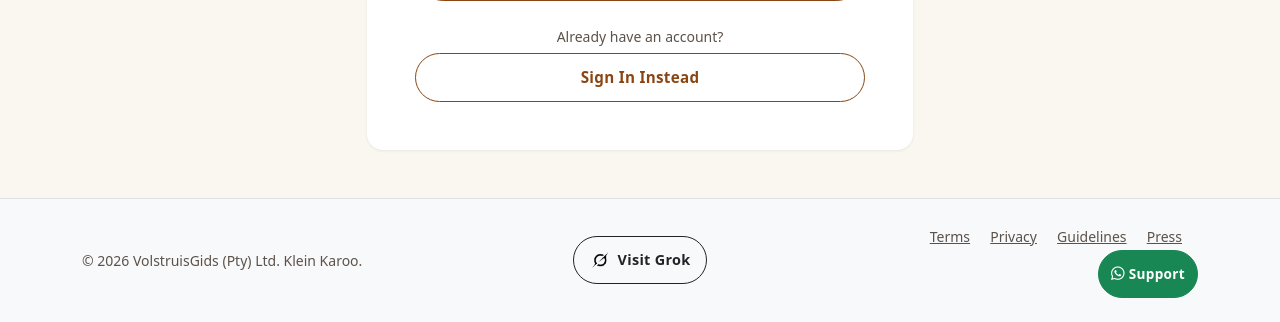
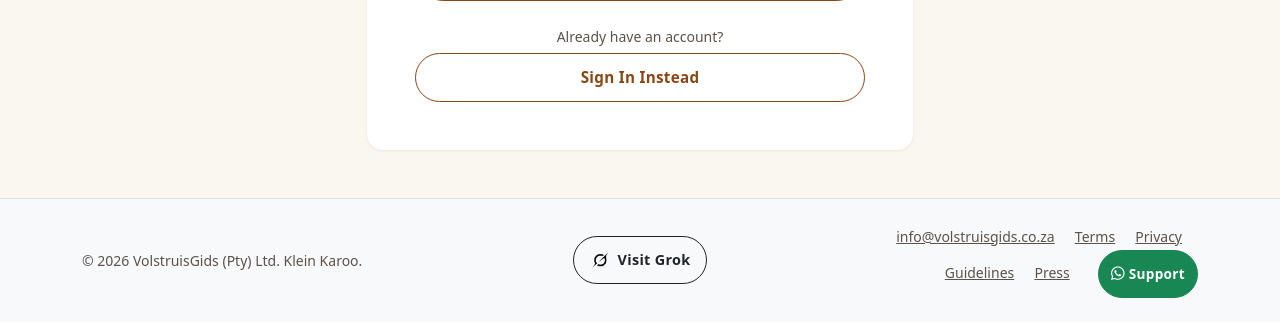
Before and after one commit to MarketExpander99/VolstruisGids, a Flask app: page /auth/register in a window 1280 px wide. Shown: the part 862-1184 px from the top of the page. Run offline with Flask 3, Linux system fonts and the light colour scheme.

Commit message:
email-address

```diff
--- a/app/templates/base.html
+++ b/app/templates/base.html
@@ -453,6 +453,7 @@
                          (stale bytecode, import error in routes.py before these defs,
                          blueprint name issues, etc.). The routes still exist for any
                          other code that wants to use url_for. -->
+                    <a href="mailto:info@volstruisgids.co.za" class="text-muted me-3 small">info@volstruisgids.co.za</a>
                     <a href="/terms" class="text-muted me-3 small">Terms</a>
                     <a href="/privacy" class="text-muted me-3 small">Privacy</a>
                     <a href="/guidelines" class="text-muted me-3 small">Guidelines</a>
```
